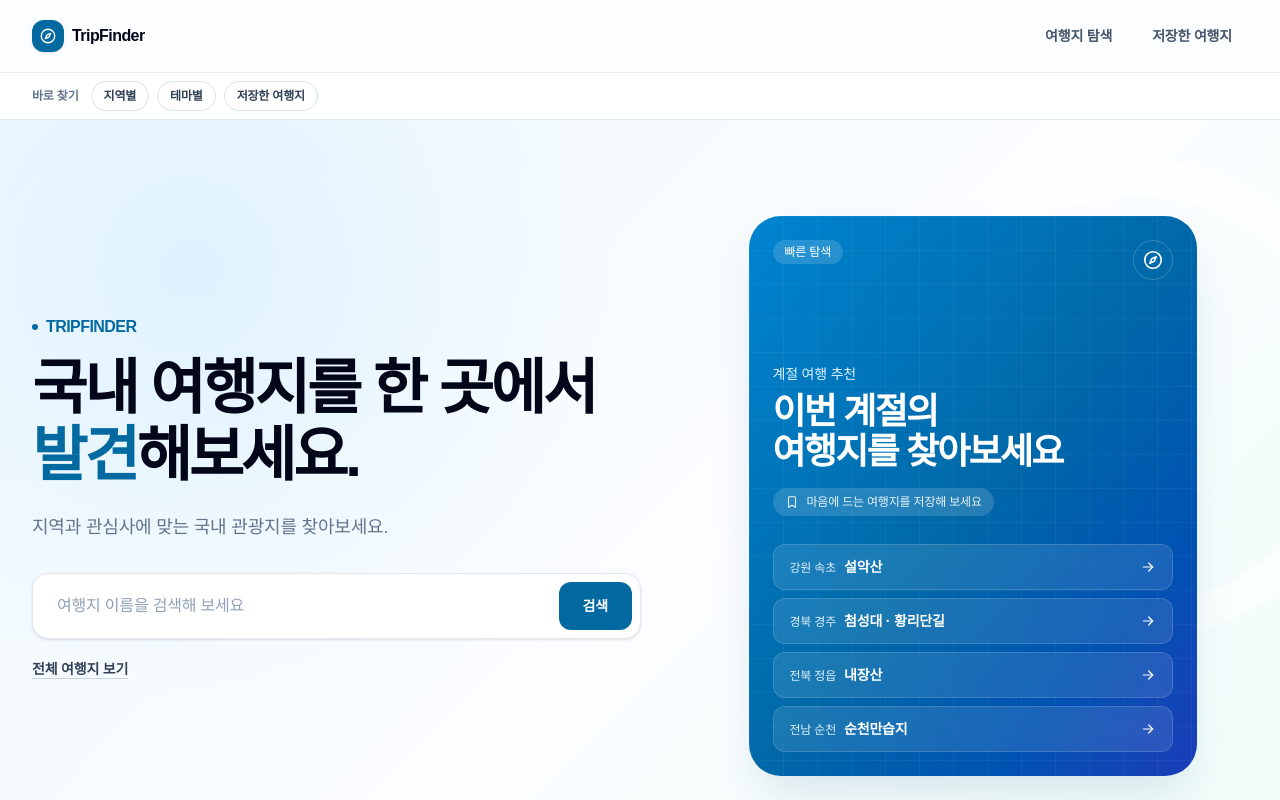
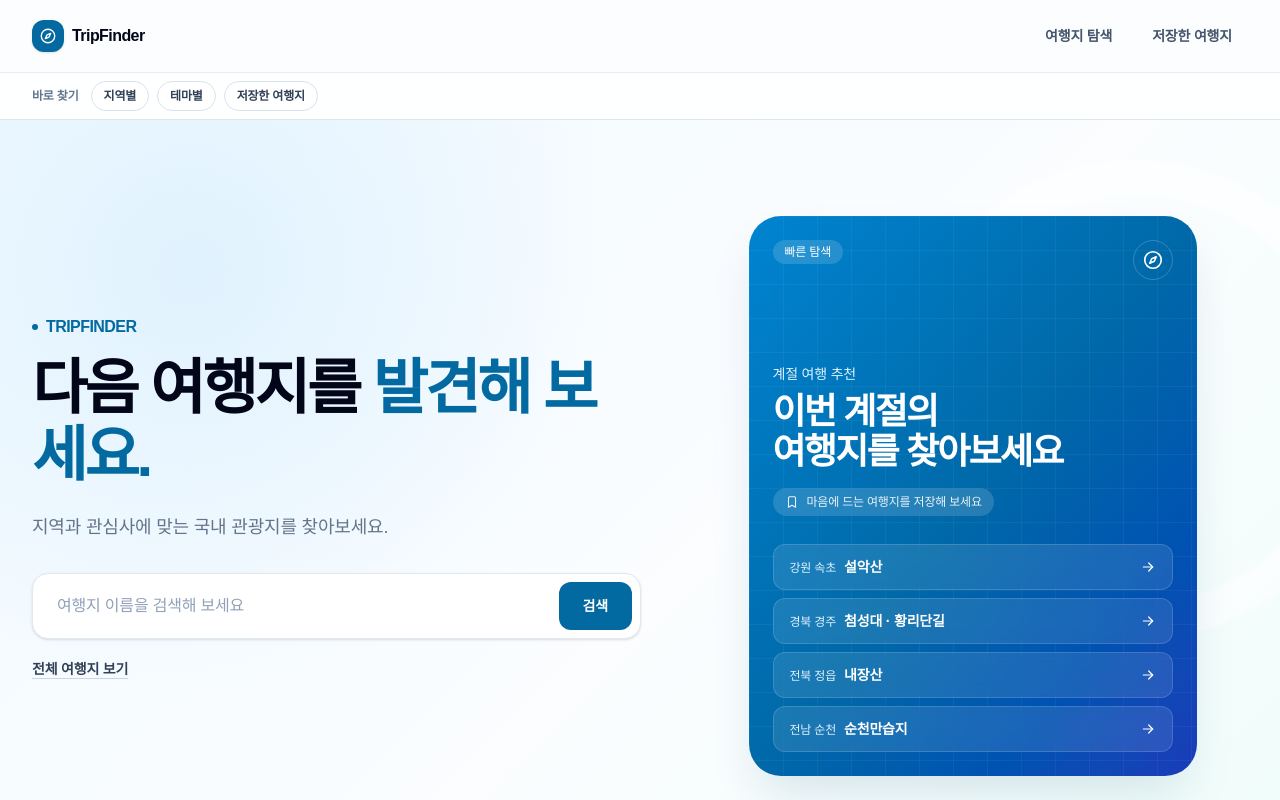
Before and after one commit to minjuko/trip-finder, a Next.js app: page / in a window 1280 px wide. Shown: the top 800 px of the page. Built offline with nearby package versions, Linux system fonts and the light colour scheme; no server answers; a web font is replaced by a local one.

Commit message:
content: simplify home hero headline

```diff
--- a/src/app/page.tsx
+++ b/src/app/page.tsx
@@ -99,7 +99,7 @@ export default function Home() {
             </p>
 
             <h1 className="max-w-2xl text-4xl font-bold leading-[1.12] tracking-[-0.05em] text-slate-950 sm:text-5xl lg:text-6xl">
-              국내 여행지를 한 곳에서 <span className="text-brand">발견</span>해보세요.
+              다음 여행지를 <span className="text-brand">발견해 보세요.</span>
             </h1>
 
             <p className="mt-6 max-w-xl text-base leading-7 text-ink-muted sm:text-lg">
```
